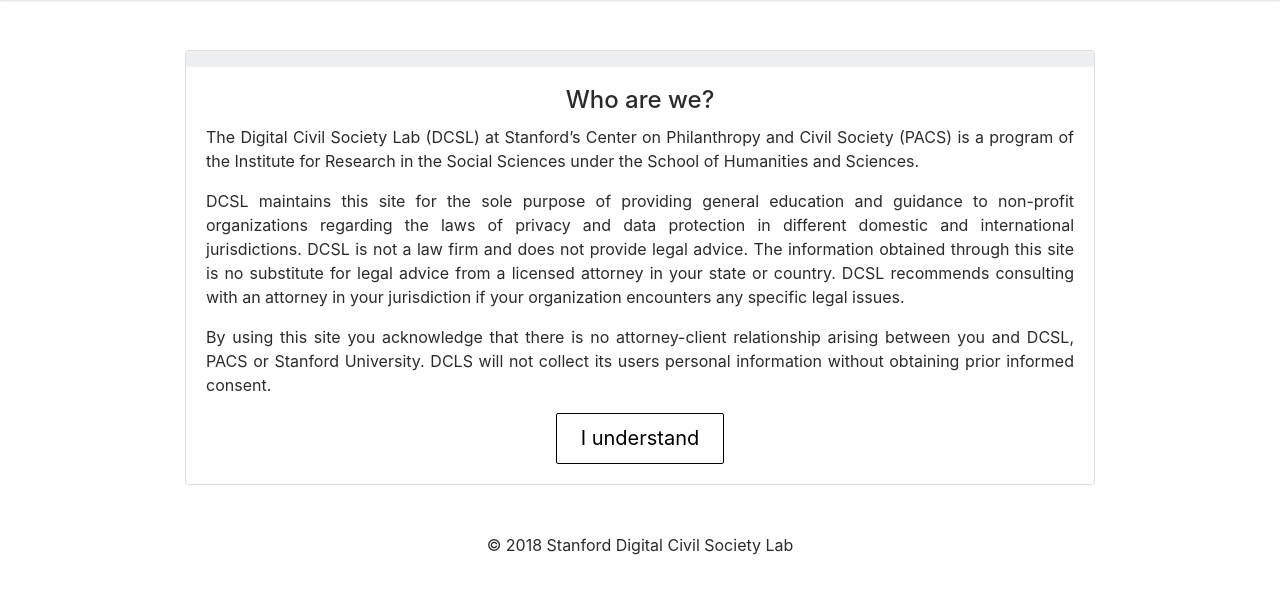
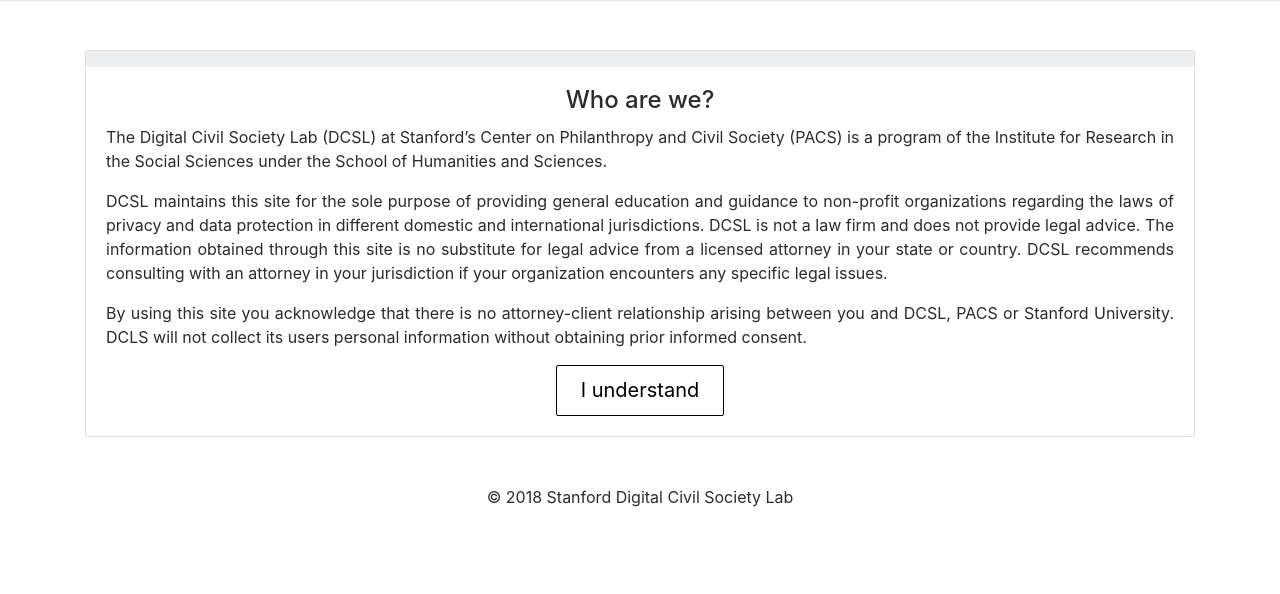
Before and after one commit to ashemag/privacy_patterns_data_collection, a Django app: page /data-search in a window 1280 px wide. Shown: the part 125-719 px from the top of the page. Run offline with Django 3.2, Linux system fonts and the light colour scheme; some libraries are stand-ins or nearby versions.

Commit message:
changing card size

```diff
--- a/display_data_app/static/css/master.css
+++ b/display_data_app/static/css/master.css
@@ -31,11 +31,6 @@
 	position:absolute;
  	bottom:0;
 	width:100%;
-}
-
-.card-container {
-	margin-left: 100px;
-	margin-right:100px;
 }
 
 .databody {
```
